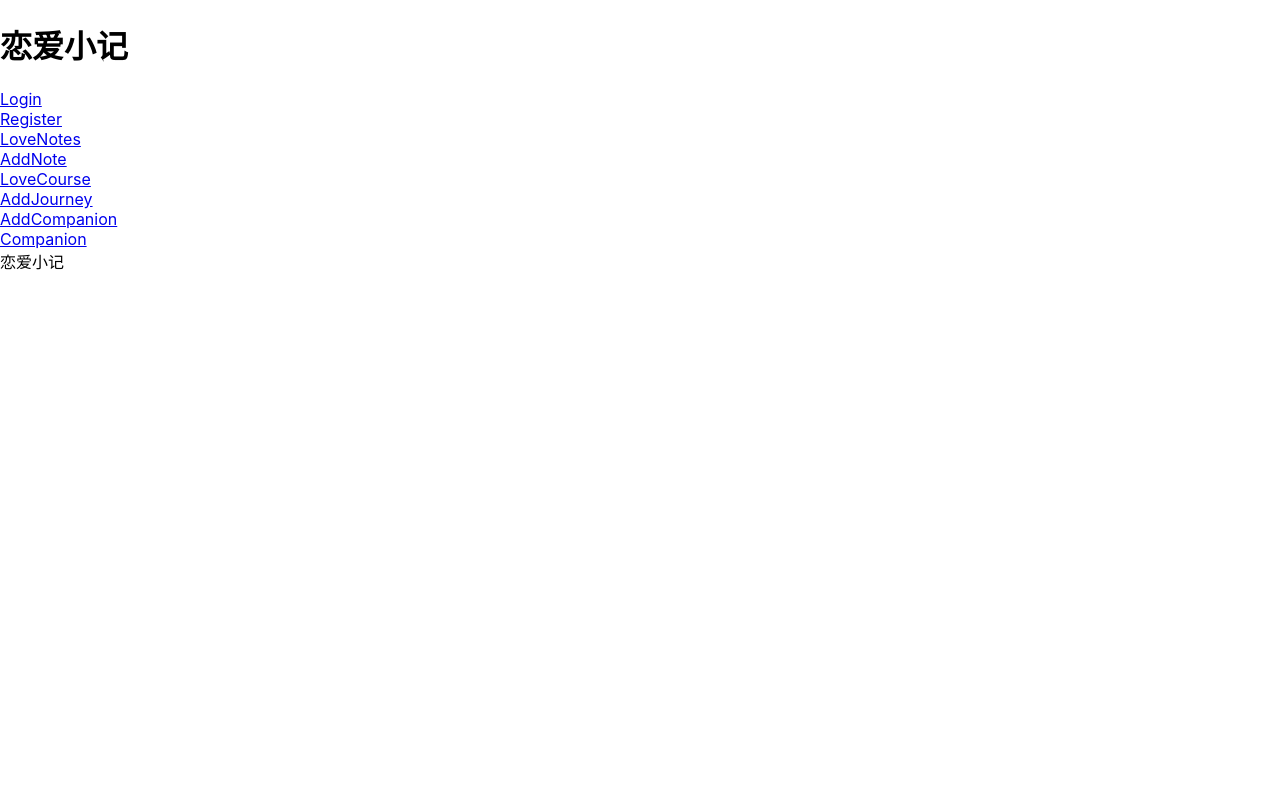
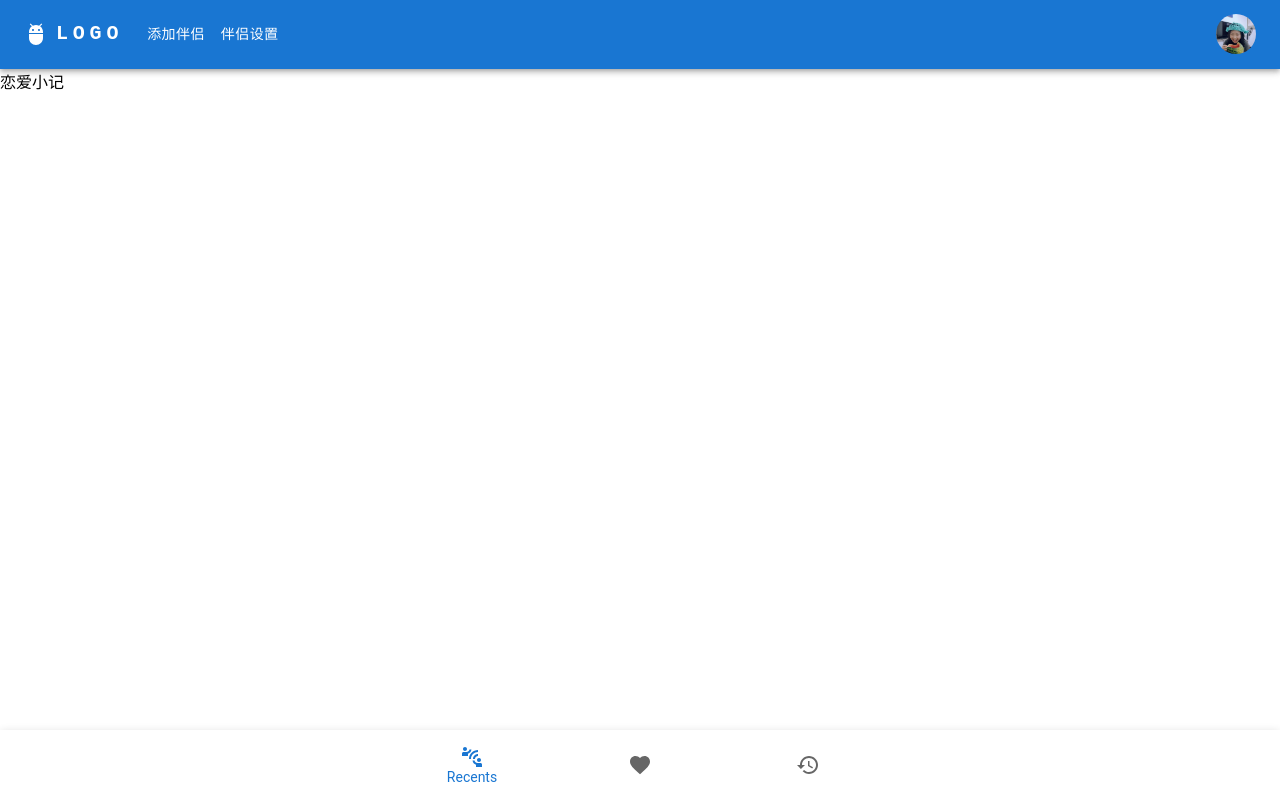
Before and after one commit to wonderland-club/Love_React, a React (Create React App) app: page / in a window 1280 px wide. Built offline with nearby package versions, Linux system fonts and the light colour scheme.

Commit message:
完成现有的所有路由

```diff
--- a/package.json
+++ b/package.json
@@ -3,6 +3,10 @@
   "version": "0.1.0",
   "private": true,
   "dependencies": {
+    "@emotion/react": "^11.10.4",
+    "@emotion/styled": "^11.10.4",
+    "@mui/icons-material": "^5.10.6",
+    "@mui/material": "^5.10.8",
     "@testing-library/jest-dom": "^5.16.5",
     "@testing-library/react": "^13.4.0",
     "@testing-library/user-event": "^13.5.0",
--- a/src/App.js
+++ b/src/App.js
@@ -20,9 +20,10 @@
   Companion_COMPONENT_ROUTE,
 } from "./route-constants";
 
-function App() {
+function App(props) {
+  // console.log(props.history);
   return (
-    <Layout>
+    <Layout history={props.history}>
       <Routes>
         <Route path={`${Login_COMPONENT_ROUTE}`} element={<Login />} />
         <Route path={`${Register_COMPONENT_ROUTE}`} element={<Register />} />
--- a/src/components/Layout.jsx
+++ b/src/components/Layout.jsx
@@ -1,4 +1,26 @@
-import { Link } from "react-router-dom";
+import { Link, useNavigate } from "react-router-dom";
+import * as React from "react";
+import BottomNavigationAction from "@mui/material/BottomNavigationAction";
+import Paper from "@mui/material/Paper";
+import BottomNavigation from "@mui/material/BottomNavigation";
+import ConnectWithoutContactIcon from "@mui/icons-material/ConnectWithoutContact";
+import FavoriteIcon from "@mui/icons-material/Favorite";
+import HistoryOutlinedIcon from "@mui/icons-material/HistoryOutlined";
+import AppBar from "@mui/material/AppBar";
+import Box from "@mui/material/Box";
+import Toolbar from "@mui/material/Toolbar";
+import IconButton from "@mui/material/IconButton";
+import Typography from "@mui/material/Typography";
+import Menu from "@mui/material/Menu";
+import MenuIcon from "@mui/icons-material/Menu";
+import Container from "@mui/material/Container";
+import Avatar from "@mui/material/Avatar";
+import Button from "@mui/material/Button";
+import Tooltip from "@mui/material/Tooltip";
+import MenuItem from "@mui/material/MenuItem";
+import AdbIcon from "@mui/icons-material/Adb";
+import HomeWorkRoundedIcon from "@mui/icons-material/HomeWorkRounded";
+
 import {
   Login_COMPONENT_ROUTE,
   Login_COMPONENT_NAME,
@@ -19,11 +41,19 @@
 } from "../route-constants";
 
 const Layout = ({ children }) => {
+  const [value, setValue] = React.useState("Recents");
+  const Navigate = useNavigate();
+  const handleChange = (event, newValue) => {
+    setValue(newValue);
+  };
+
+  const h80 = {
+    height: 70,
+  };
   return (
     <div>
-      <h1>恋爱小记</h1>
-
-      <nav>
+      <ResponsiveAppBar sx={{ position: "fixed", top: 0, left: 0, right: 0 }} />
+      {/* <nav>
         <Link to={Login_COMPONENT_ROUTE}>{Login_COMPONENT_NAME}</Link>
         <br />
         <Link to={Register_COMPONENT_ROUTE}>{Register_COMPONENT_NAME}</Link>
@@ -36,14 +66,199 @@
         <br />
         <Link to={AddJourney_COMPONENT_ROUTE}>{AddJourney_COMPONENT_NAME}</Link>
         <br />
-        <Link to={AddCompanion_COMPONENT_ROUTE}>{AddCompanion_COMPONENT_NAME}</Link>
+        <Link to={AddCompanion_COMPONENT_ROUTE}>
+          {AddCompanion_COMPONENT_NAME}
+        </Link>
         <br />
         <Link to={Companion_COMPONENT_ROUTE}>{Companion_COMPONENT_NAME}</Link>
         <br />
-      </nav>
+      </nav> */}
+
+      <Paper
+        sx={{ position: "fixed", bottom: 0, left: 0, right: 0 }}
+        elevation={3}
+      >
+        <BottomNavigation onChange={handleChange} value={value} sx={h80}>
+          <BottomNavigationAction
+            label="Recents"
+            value="Recents"
+            icon={<ConnectWithoutContactIcon />}
+            onClick={() => {
+              Navigate(LoveNotes_COMPONENT_ROUTE);
+            }}
+            sx={h80}
+          />
+          <BottomNavigationAction
+            label="Favorites"
+            value="Favorites"
+            icon={<FavoriteIcon />}
+            onClick={() => {
+              Navigate(Companion_COMPONENT_ROUTE);
+            }}
+            sx={h80}
+          />
+          <BottomNavigationAction
+            label="Archive"
+            value="Archive"
+            icon={<HistoryOutlinedIcon />}
+            onClick={() => {
+              Navigate(LoveCourse_COMPONENT_ROUTE);
+            }}
+            sx={h80}
+          />
+        </BottomNavigation>
+      </Paper>
       {children}
     </div>
   );
 };
 
+const pages = ["添加伴侣", "伴侣设置"];
+const settings = ["个人账户", "登出"];
+
+const ResponsiveAppBar = () => {
+  const [anchorElNav, setAnchorElNav] = React.useState(null);
+  const [anchorElUser, setAnchorElUser] = React.useState(null);
+
+  const handleOpenNavMenu = (event) => {
+    setAnchorElNav(event.currentTarget);
+  };
+  const handleOpenUserMenu = (event) => {
+    setAnchorElUser(event.currentTarget);
+  };
+
+  const handleCloseNavMenu = () => {
+    setAnchorElNav(null);
+  };
+
+  const handleCloseUserMenu = () => {
+    setAnchorElUser(null);
+  };
+
+  return (
+    <AppBar position="static">
+      <Container maxWidth="xl">
+        <Toolbar disableGutters>
+          <AdbIcon sx={{ display: { xs: "none", md: "flex" }, mr: 1 }} />
+          <Typography
+            variant="h6"
+            noWrap
+            component="a"
+            href="/"
+            sx={{
+              mr: 2,
+              display: { xs: "none", md: "flex" },
+              fontFamily: "monospace",
+              fontWeight: 700,
+              letterSpacing: ".3rem",
+              color: "inherit",
+              textDecoration: "none",
+            }}
+          >
+            LOGO
+          </Typography>
+
+          <Box sx={{ flexGrow: 1, display: { xs: "flex", md: "none" } }}>
+            <IconButton
+              size="large"
+              aria-label="account of current user"
+              aria-controls="menu-appbar"
+              aria-haspopup="true"
+              onClick={handleOpenNavMenu}
+              color="inherit"
+            >
+              <MenuIcon />
+            </IconButton>
+            <Menu
+              id="menu-appbar"
+              anchorEl={anchorElNav}
+              anchorOrigin={{
+                vertical: "bottom",
+                horizontal: "left",
+              }}
+              keepMounted
+              transformOrigin={{
+                vertical: "top",
+                horizontal: "left",
+              }}
+              open={Boolean(anchorElNav)}
+              onClose={handleCloseNavMenu}
+              sx={{
+                display: { xs: "block", md: "none" },
+              }}
+            >
+              {pages.map((page) => (
+                <MenuItem key={page} onClick={handleCloseNavMenu}>
+                  <Typography textAlign="center">{page}</Typography>
+                </MenuItem>
+              ))}
+            </Menu>
+          </Box>
+          <HomeWorkRoundedIcon
+            sx={{ display: { xs: "flex", md: "none" }, mr: 1 }}
+          />
+          <Typography
+            variant="h5"
+            noWrap
+            component="a"
+            href=""
+            sx={{
+              mr: 2,
+              display: { xs: "flex", md: "none" },
+              flexGrow: 1,
+              fontFamily: "monospace",
+              fontWeight: 700,
+              letterSpacing: ".3rem",
+              color: "inherit",
+              textDecoration: "none",
+            }}
+          >
+            LOVE
+          </Typography>
+          <Box sx={{ flexGrow: 1, display: { xs: "none", md: "flex" } }}>
+            {pages.map((page) => (
+              <Button
+                key={page}
+                onClick={handleCloseNavMenu}
+                sx={{ my: 2, color: "white", display: "block" }}
+              >
+                {page}
+              </Button>
+            ))}
+          </Box>
+
+          <Box sx={{ flexGrow: 0 }}>
+            <Tooltip title="打开设置">
+              <IconButton onClick={handleOpenUserMenu} sx={{ p: 0 }}>
+                <Avatar alt="陈" src="/img/me.png" />
+              </IconButton>
+            </Tooltip>
+            <Menu
+              sx={{ mt: "45px" }}
+              id="menu-appbar"
+              anchorEl={anchorElUser}
+              anchorOrigin={{
+                vertical: "top",
+                horizontal: "right",
+              }}
+              keepMounted
+              transformOrigin={{
+                vertical: "top",
+                horizontal: "right",
+              }}
+              open={Boolean(anchorElUser)}
+              onClose={handleCloseUserMenu}
+            >
+              {settings.map((setting) => (
+                <MenuItem key={setting} onClick={handleCloseUserMenu}>
+                  <Typography textAlign="center">{setting}</Typography>
+                </MenuItem>
+              ))}
+            </Menu>
+          </Box>
+        </Toolbar>
+      </Container>
+    </AppBar>
+  );
+};
 export default Layout;
--- a/src/pages/Login/Login.jsx
+++ b/src/pages/Login/Login.jsx
@@ -1,8 +1,45 @@
+import * as React from "react";
+import Box from "@mui/material/Box";
+import TextField from "@mui/material/TextField";
+import Autocomplete from "@mui/material/Autocomplete";
 
 const Login = () => {
+  const options = ["男", "女", "TA"];
+  const [value, setValue] = React.useState(options[2]);
+  const [inputValue, setInputValue] = React.useState("");
   return (
     <div>
-      登入账号
+      {/* 名字 */}
+      <Box
+        component="form"
+        sx={{
+          "& > :not(style)": { m: 1, width: "25ch" },
+        }}
+        noValidate
+        autoComplete="off"
+      >
+        <TextField id="standard-basic" label="Standard" variant="standard" />
+      </Box>
+      {/* 性别 */}
+      <div>
+        <div>{`value: ${value !== null ? `'${value}'` : "null"}`}</div>
+        {/* <div>{`inputValue: '${inputValue}'`}</div> */}
+        <br />
+        <Autocomplete
+          value={value}
+          onChange={(event, newValue) => {
+            setValue(newValue);
+          }}
+          inputValue={inputValue}
+          onInputChange={(event, newInputValue) => {
+            setInputValue(newInputValue);
+          }}
+          id="controllable-states-demo"
+          options={options}
+          sx={{ width: 300 }}
+          renderInput={(params) => <TextField {...params} label="性别" />}
+        />
+      </div>
     </div>
   );
 };
--- a/src/route-constants.js
+++ b/src/route-constants.js
@@ -1,28 +1,28 @@
 // ------------------------------------------------------- 登入
-// 登入账号
-export const Login_COMPONENT_NAME = "Login";
+// 登入账号 Login
+export const Login_COMPONENT_NAME = "登入";
 export const Login_COMPONENT_ROUTE = "/Login";
-//注册账号
-export const Register_COMPONENT_NAME = "Register";
+//注册账号 Register
+export const Register_COMPONENT_NAME = "注册";
 export const Register_COMPONENT_ROUTE = "/Register";
 // ------------------------------------------------------- 小记
-// 恋爱小记
-export const LoveNotes_COMPONENT_NAME = "LoveNotes";
+// 恋爱小记 LoveNotes
+export const LoveNotes_COMPONENT_NAME = "恋爱小记";
 export const LoveNotes_COMPONENT_ROUTE = "/";
-// 添加小记
-export const AddNote_COMPONENT_NAME = "AddNote";
+// 添加小记 AddNote
+export const AddNote_COMPONENT_NAME = "添加小记";
 export const AddNote_COMPONENT_ROUTE = "/AddNote";
 // ------------------------------------------------------- 历程
-//恋爱历程
-export const LoveCourse_COMPONENT_NAME = "LoveCourse";
+//恋爱历程 LoveCourse
+export const LoveCourse_COMPONENT_NAME = "历程";
 export const LoveCourse_COMPONENT_ROUTE = "/LoveCourse";
-// 添加历程
-export const AddJourney_COMPONENT_NAME = "AddJourney";
+// 添加历程 AddJourney
+export const AddJourney_COMPONENT_NAME = "添加历程";
 export const AddJourney_COMPONENT_ROUTE = "/AddJourney";
 // ------------------------------------------------------- 伴侣
-//添加伴侣
-export const AddCompanion_COMPONENT_NAME = "AddCompanion";
+//添加伴侣 AddCompanion
+export const AddCompanion_COMPONENT_NAME = "添加伴侣";
 export const AddCompanion_COMPONENT_ROUTE = "/AddCompanion";
-// 伴侣页面
-export const Companion_COMPONENT_NAME = "Companion";
+// 伴侣页面 Companion
+export const Companion_COMPONENT_NAME = "伴侣";
 export const Companion_COMPONENT_ROUTE = "/Companion";
```
Also changed, not shown: public/img/me.png (added), 1 other file (tests, documents, lock files or other folders).
